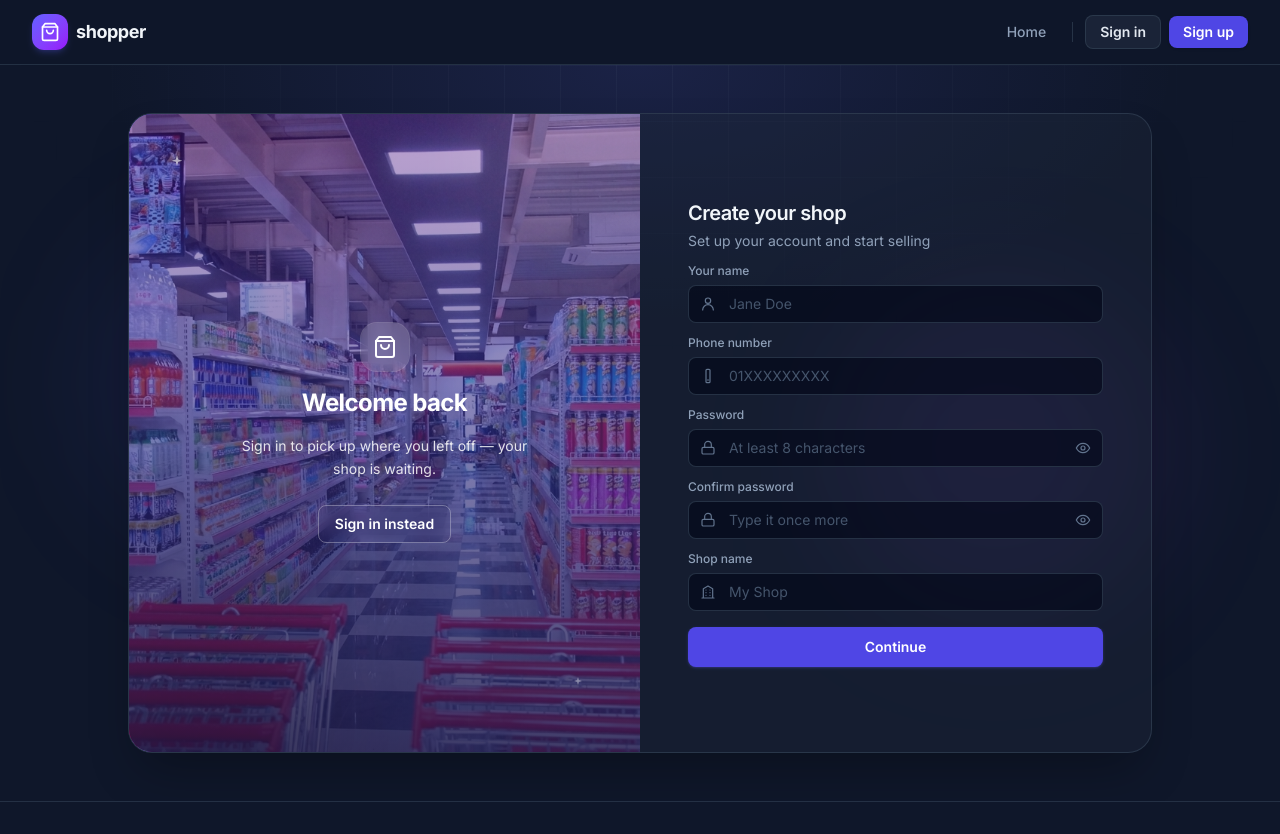
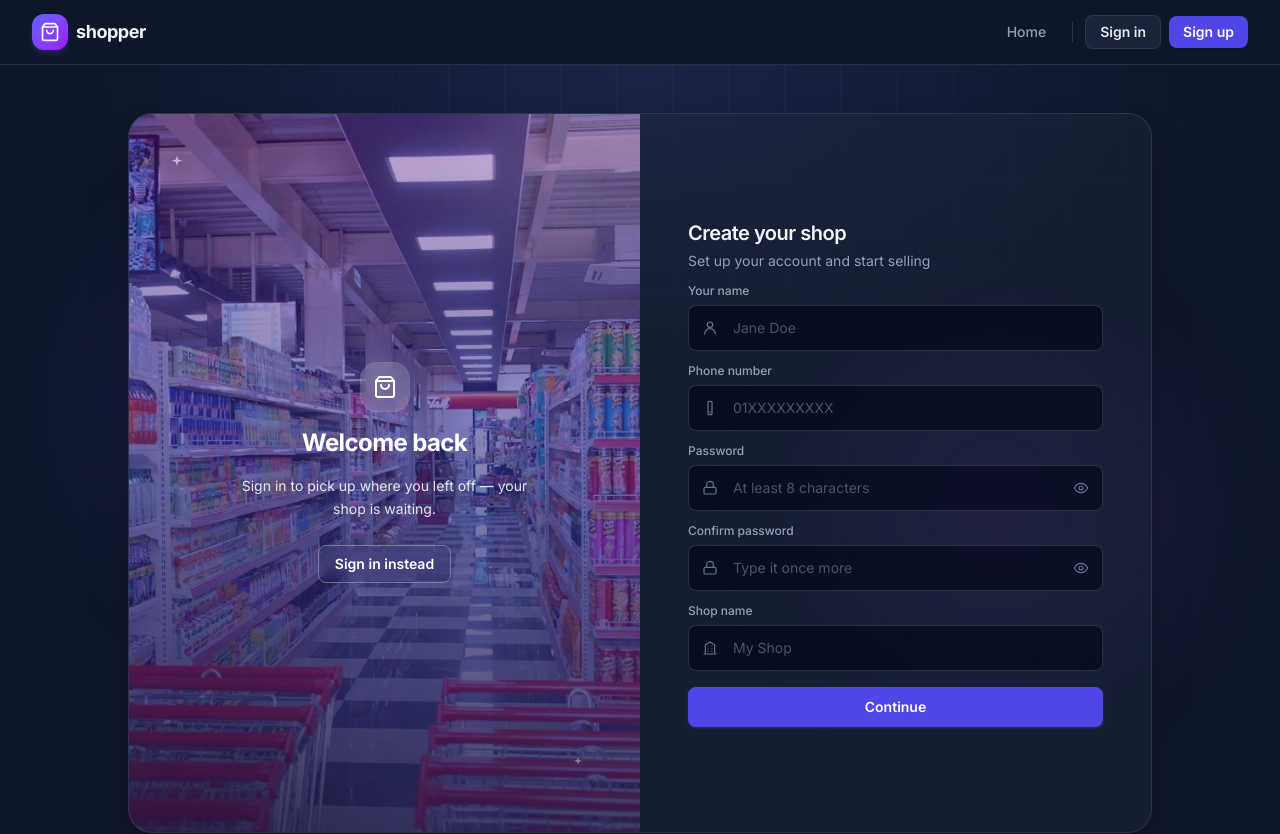
Before and after one commit to rakibulislam8226/shopper, a React (Vite) app in the folder web/: page /signup in a window 1280 px wide. Shown: the top 834 px of the page. Built offline with nearby package versions, Linux system fonts and the light colour scheme.

Commit message:
Adjust layout and spacing in AuthCard and AuthInput components for improved UI consistency

```diff
--- a/web/src/components/auth/AuthCard.tsx
+++ b/web/src/components/auth/AuthCard.tsx
@@ -66,7 +66,7 @@ export function AuthCard({ mode, signIn, signUp }: AuthCardProps) {
         className="animate-drift pointer-events-none absolute right-[10%] bottom-1/4 h-80 w-80 rounded-full bg-purple-500/10 blur-3xl"
       />
 
-      <div className="relative grid h-160 w-full max-w-5xl grid-cols-1 overflow-hidden rounded-3xl border border-edge-strong bg-card shadow-2xl shadow-black/30 md:grid-cols-2">
+      <div className="relative grid h-180 w-full max-w-5xl grid-cols-1 overflow-hidden rounded-3xl border border-edge-strong bg-card shadow-2xl shadow-black/30 md:grid-cols-2">
         {/* ---- Form layer: both forms always mounted, cross-faded by mode. ---- */}
         <div className="relative col-span-1 md:col-span-2 md:grid md:grid-cols-2">
           <FormPane active={mode === 'signin'} side="left">
--- a/web/src/components/auth/AuthInput.tsx
+++ b/web/src/components/auth/AuthInput.tsx
@@ -24,7 +24,7 @@ export function AuthInput({ label, icon, type, className, error, ...props }: Aut
       <div className="group relative">
         <span
           className={cn(
-            'pointer-events-none absolute inset-y-0 left-0 flex w-10 items-center justify-center transition-colors',
+            'pointer-events-none absolute inset-y-0 left-0 flex w-11 items-center justify-center transition-colors',
             error ? 'text-rose-400' : 'text-slate-500 group-focus-within:text-indigo-400',
           )}
         >
@@ -35,12 +35,12 @@ export function AuthInput({ label, icon, type, className, error, ...props }: Aut
           type={isPassword && revealed ? 'text' : type}
           aria-invalid={error ? true : undefined}
           className={cn(
-            'w-full rounded-lg border bg-inset py-2 pr-3 pl-10 text-sm text-slate-100',
+            'w-full rounded-lg border bg-inset py-3 pr-3 pl-11 text-sm text-slate-100',
             'outline-none transition-all duration-200 placeholder:text-slate-600',
             error
               ? 'border-rose-500/60 focus:border-rose-500 focus:ring-4 focus:ring-rose-500/15'
               : 'border-edge-strong focus:border-indigo-500 focus:ring-4 focus:ring-brand-ring',
-            isPassword && 'pr-10',
+            isPassword && 'pr-11',
             className,
           )}
         />
@@ -50,7 +50,7 @@ export function AuthInput({ label, icon, type, className, error, ...props }: Aut
             onClick={() => setRevealed((value) => !value)}
             tabIndex={-1}
             aria-label={revealed ? 'Hide password' : 'Show password'}
-            className="absolute inset-y-0 right-0 flex w-10 items-center justify-center text-slate-500 transition-colors hover:text-slate-300"
+            className="absolute inset-y-0 right-0 flex w-11 items-center justify-center text-slate-500 transition-colors hover:text-slate-300"
           >
             {revealed ? <EyeOffIcon /> : <EyeIcon />}
           </button>
```
